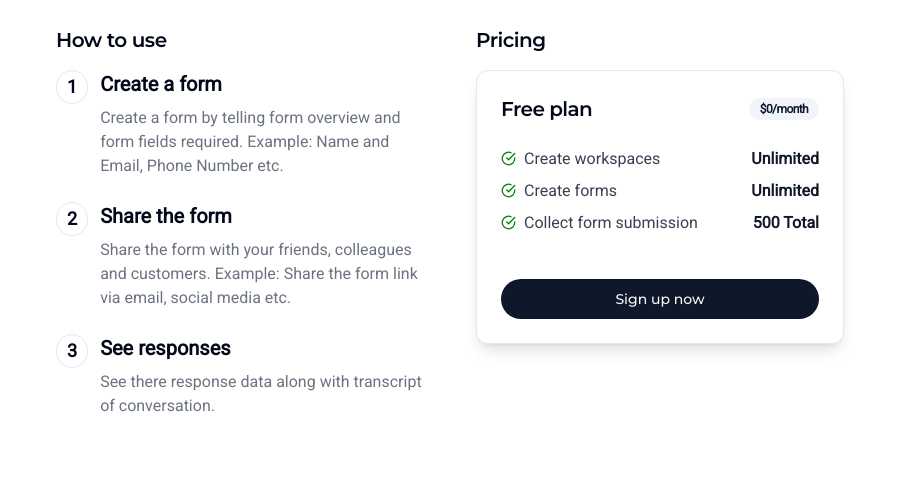
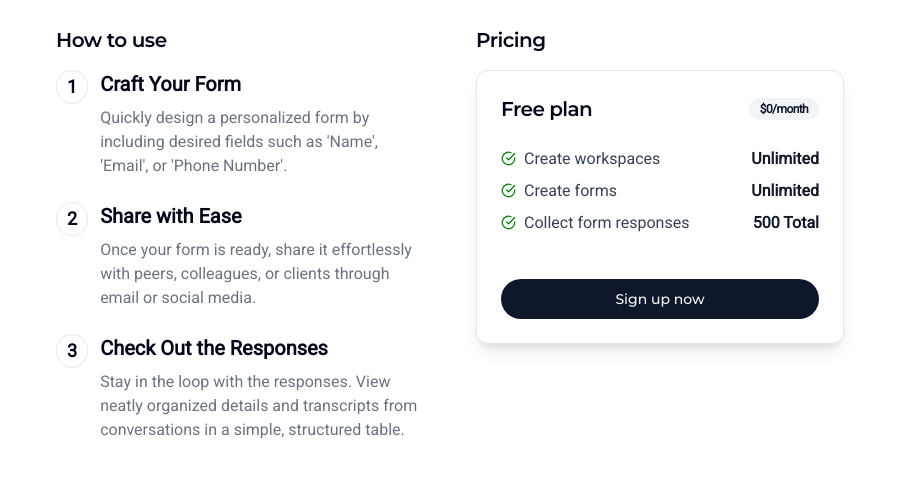
Before and after one commit to growupanand/ConvoForm, a Next.js app: page / in a window 1280 px wide. Shown: the part 1028-1520 px from the top of the page, without its empty margins (190-1088 px from the left). Built offline with nearby package versions, Linux system fonts and the light colour scheme; no server answers.

Commit message:
Improved text in landing page

```diff
--- a/src/components/homepage/howToUse.tsx
+++ b/src/components/homepage/howToUse.tsx
@@ -10,10 +10,9 @@ export function HowToUseSection() {
             1
           </Badge>
           <div className="ml-3">
-            <h3 className="font-bold text-black-500 text-xl">Create a form</h3>
+            <h3 className="font-bold text-black-500 text-xl">Craft Your Form</h3>
             <p className="mt-2 max-w-screen-sm text-md text-gray-500">
-              Create a form by telling form overview and form fields required.
-              Example: Name and Email, Phone Number etc.
+              {`Quickly design a personalized form by including desired fields such as 'Name', 'Email', or 'Phone Number'.`}
             </p>
           </div>
         </div>
@@ -22,10 +21,9 @@ export function HowToUseSection() {
             2
           </Badge>
           <div className="ml-3">
-            <h3 className="font-bold text-black-500 text-xl">Share the form</h3>
+            <h3 className="font-bold text-black-500 text-xl">Share with Ease</h3>
             <p className="mt-2 max-w-screen-sm text-md text-gray-500">
-              Share the form with your friends, colleagues and customers.
-              Example: Share the form link via email, social media etc.
+              Once your form is ready, share it effortlessly with peers, colleagues, or clients through email or social media.
             </p>
           </div>
         </div>
@@ -34,10 +32,9 @@ export function HowToUseSection() {
             3
           </Badge>
           <div className="ml-3">
-            <h3 className="font-bold text-black-500 text-xl">See responses</h3>
+            <h3 className="font-bold text-black-500 text-xl">Check Out the Responses</h3>
             <p className="mt-2 max-w-screen-sm text-md text-gray-500">
-              See there response data along with transcript of conversation.
-            </p>
+              Stay in the loop with the responses. View neatly organized details and transcripts from conversations in a simple, structured table.            </p>
           </div>
         </div>
       </div>
--- a/src/lib/config/pricing.ts
+++ b/src/lib/config/pricing.ts
@@ -15,7 +15,7 @@ export const freePlan: Plan = {
       featureText: "Unlimited",
     },
     {
-      name: "Collect form submission",
+      name: "Collect form responses",
       featureValue: 500,
       featureText: "500 Total",
     },
```
